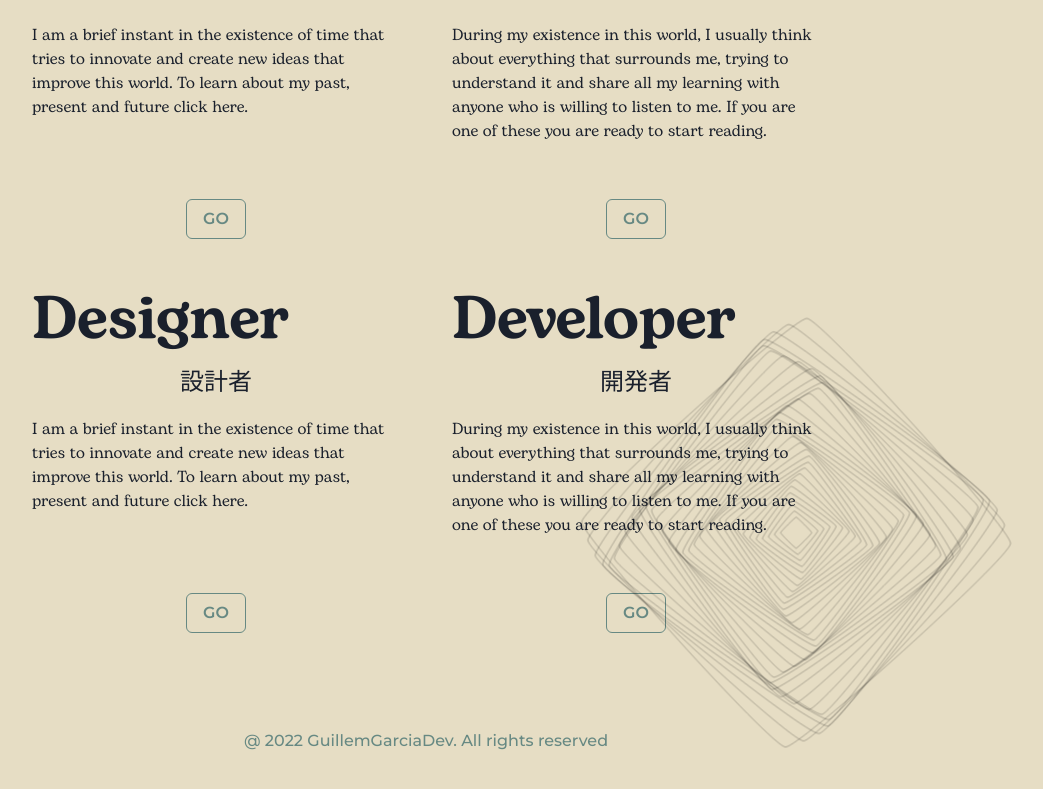
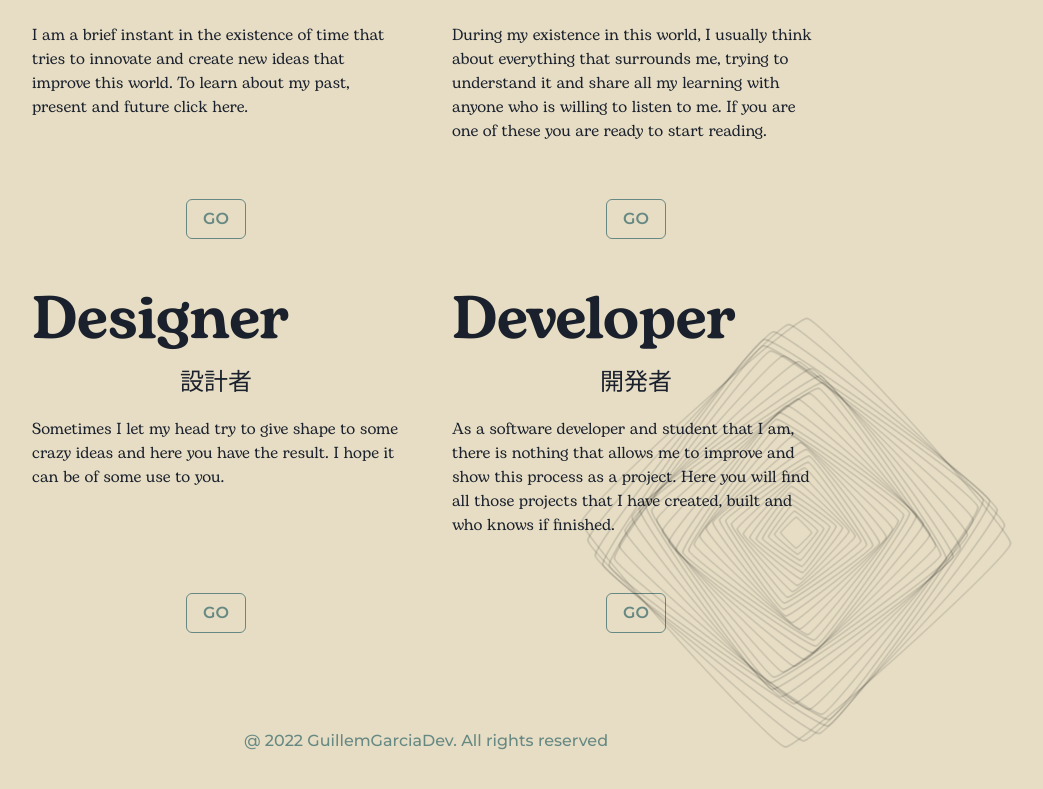
Before and after one commit to GuillemGarciaDev/website, a Next.js app: page / in a window 1280 px wide. Shown: the part 503-1292 px from the top of the page, without its empty margins (214-1257 px from the left). Built offline with nearby package versions, Linux system fonts and the light colour scheme.

Commit message:
First version ✅

```diff
--- a/src/pages/index.jsx
+++ b/src/pages/index.jsx
@@ -10,8 +10,8 @@ import AnimatedPage from '../components/AnimatedPage'
 const features = [
 	{title: 'Creator', hiragana: '作成者', descr: 'I am a brief instant in the existence of time that tries to innovate and create new ideas that improve this world. To learn about my past, present and future click here.', page: '/about'},
 	{title: 'Thinker', hiragana: '思想家', descr: 'During my existence in this world, I usually think about everything that surrounds me, trying to understand it and share all my learning with anyone who is willing to listen to me. If you are one of these you are ready to start reading.', page: '/blog'},
-	{title: 'Designer', hiragana: '設計者', descr: 'I am a brief instant in the existence of time that tries to innovate and create new ideas that improve this world. To learn about my past, present and future click here.', page: '/designs'},
-	{title: 'Developer', hiragana: '開発者', descr: 'During my existence in this world, I usually think about everything that surrounds me, trying to understand it and share all my learning with anyone who is willing to listen to me. If you are one of these you are ready to start reading.', page: '/projects'},
+	{title: 'Designer', hiragana: '設計者', descr: 'Sometimes I let my head try to give shape to some crazy ideas and here you have the result. I hope it can be of some use to you.', page: '/designs'},
+	{title: 'Developer', hiragana: '開発者', descr: 'As a software developer and student that I am, there is nothing that allows me to improve and show this process as a project. Here you will find all those projects that I have created, built and who knows if finished.', page: '/projects'},
 ]
 
 const Home = () => {
```
Also changed, not shown: src/pages/about.jsx (+5 -2 lines).
